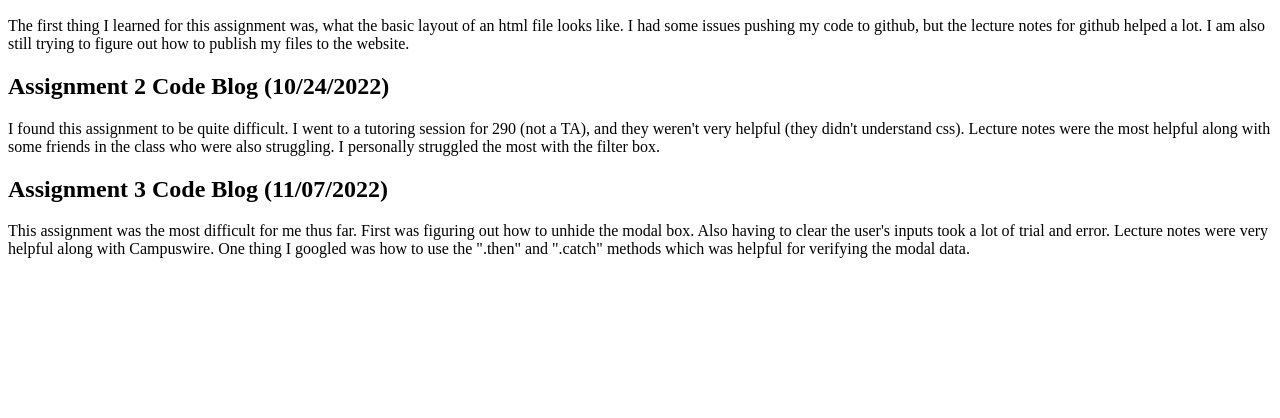
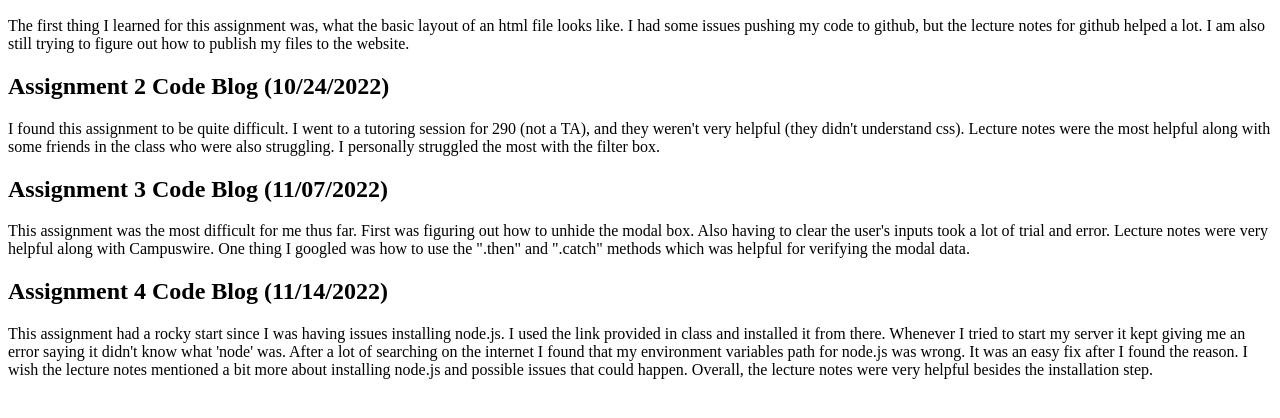
Before and after one commit to UnseemlyDuck/UnseemlyDuck.github.io, a plain HTML site: page blog.html in a window 1280 px wide. Shown: the part 136-554 px from the top of the page. Drawn offline with Linux system fonts and the light colour scheme.

Commit message:
Final Blog.html implementation

```diff
--- a/blog.html
+++ b/blog.html
@@ -29,6 +29,14 @@
     Lecture notes were very helpful along with Campuswire. One thing I googled was how to use the ".then" and ".catch" methods which was helpful for
     verifying the modal data.
   </p>
+  <h2>
+    Assignment 4 Code Blog (11/14/2022)
+  </h2>
+  <p>
+    This assignment had a rocky start since I was having issues installing node.js. I used the link provided in class and installed it from there. Whenever I tried to start my server it kept giving me an error saying it didn't know what 'node' was.
+    After a lot of searching on the internet I found that my environment variables path for node.js was wrong. It was an easy fix after I found the reason. I wish the lecture notes mentioned a bit more about installing node.js and possible issues that could happen.
+    Overall, the lecture notes were very helpful besides the installation step.
+  </p>
 
   </body>
 </html>
```
